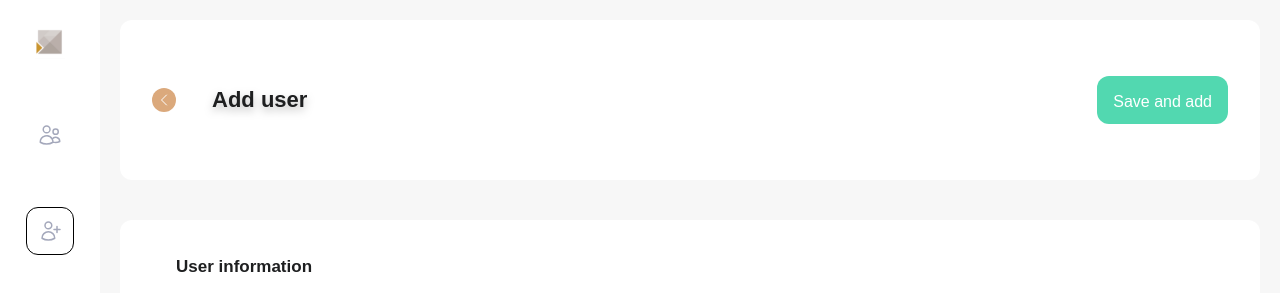
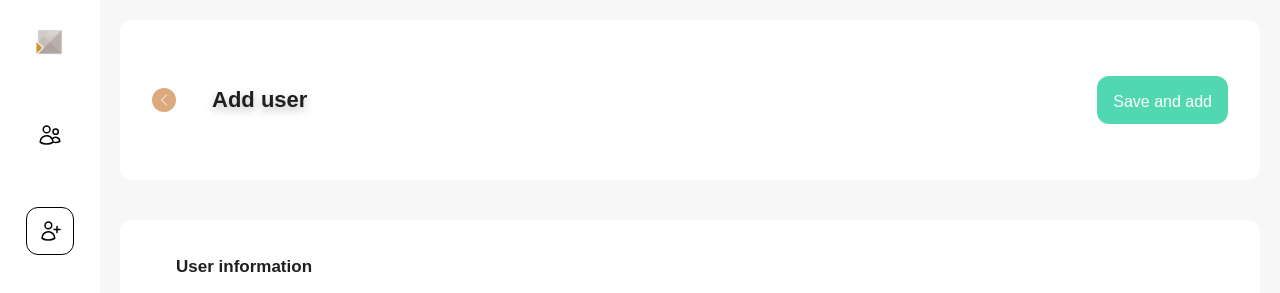
Before and after one commit to choksi215/user-manager-test, a Next.js app: page /user/new in a window 1280 px wide. Shown: the top 293 px of the page. Built offline with nearby package versions, Linux system fonts and the light colour scheme; no server answers.

Commit message:
style and disable logic

```diff
--- a/components/Layout.tsx
+++ b/components/Layout.tsx
@@ -18,20 +18,20 @@ export const Layout = ({ children }: any) => {
           </div>
           <Link href='/'>
             <IconButton selected={path=== '/'? true : false}>
-              <UsersIcon className='w-6 h-6 text-mediumGrey' />
+              <UsersIcon className='w-6 h-6 text-black' />
             </IconButton>
           </Link>
           <Link href='/user/new'>
             <IconButton selected={path=== '/user/new'? true : false}>
-              <UserPlusIcon className='w-6 h-6 text-mediumGrey' />
+              <UserPlusIcon className='w-6 h-6 text-black' />
             </IconButton>
           </Link>
-          <IconButton>
+          <IconButton disabled>
             <Cog8ToothIcon className='w-6 h-6 text-mediumGrey' />
           </IconButton>
         </div>
         <div>
-          <IconButton>
+          <IconButton disabled>
             <ArrowLeftOnRectangleIcon className='w-6 h-6 text-mediumGrey' />
           </IconButton>
         </div>
```
